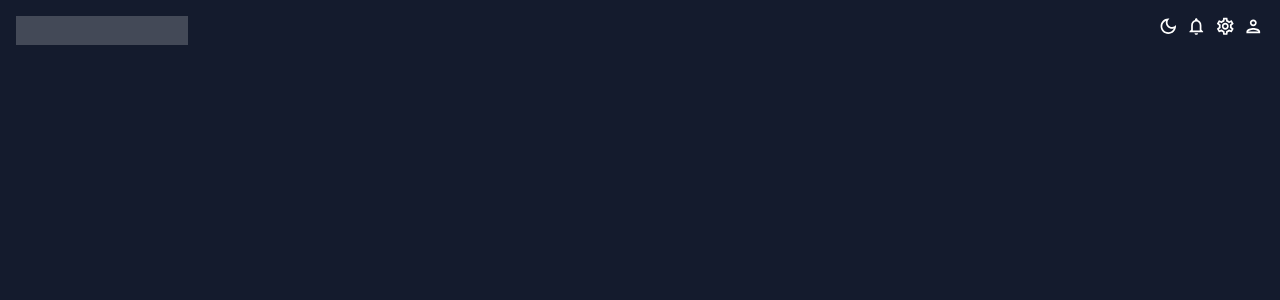
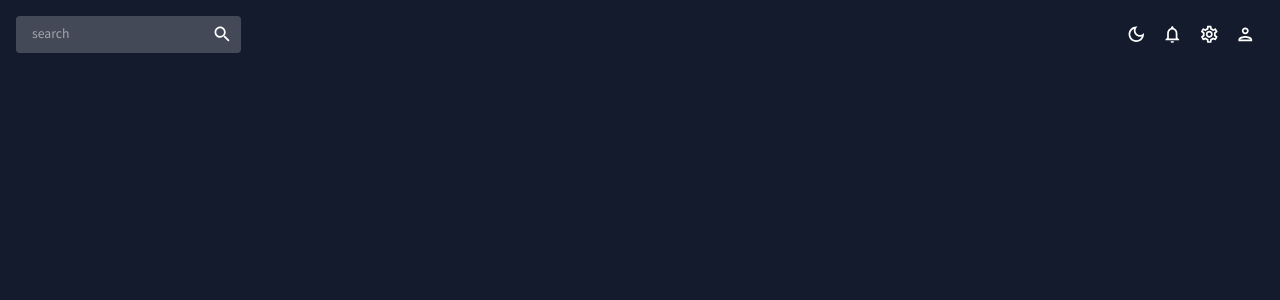
Before and after one commit to windyzhang777/react-admin-dashboard, a React (Create React App) app: page / in a window 1280 px wide. Shown: the top 300 px of the page. Built offline with nearby package versions, Linux system fonts and the light colour scheme.

Commit message:
added IconButton and toggle mode func in topbar

```diff
--- a/src/scenes/global/Topbar.jsx
+++ b/src/scenes/global/Topbar.jsx
@@ -2,13 +2,15 @@ import DarkModeOutlinedIcon from "@mui/icons-material/DarkModeOutlined";
 import LightModeOutlinedIcon from "@mui/icons-material/LightModeOutlined";
 import NotificationsOutlinedIcon from "@mui/icons-material/NotificationsOutlined";
 import PersonOutlinedIcon from "@mui/icons-material/PersonOutlined";
+import SearchIcon from "@mui/icons-material/Search";
 import SettingsOutlinedIcon from "@mui/icons-material/SettingsOutlined";
-import { Box, InputBase, useTheme } from "@mui/material";
+import { Box, IconButton, useTheme } from "@mui/material";
+import InputBase from "@mui/material/InputBase";
 import React from "react";
 import UseColorModeContext from "../../hooks/useColorModeContext";
 import { tokens } from "../../theme";
 
-export default function Topbar({}) {
+export default function Topbar() {
   const theme = useTheme();
   const colors = tokens(theme.palette.mode);
   const { toggleColorMode } = UseColorModeContext();
@@ -16,22 +18,35 @@ export default function Topbar({}) {
   return (
     <Box display={"flex"} justifyContent={"space-between"} p={2}>
       {/* SEARCH BAR */}
-      <Box display={"flex"} bgcolor={colors.primary[400]}>
-        <InputBase />
+      <Box display={"flex"} bgcolor={colors.primary[400]} borderRadius={1}>
+        <InputBase sx={{ ml: 2, flex: 1 }} placeholder="search" />
+        <IconButton type="button" sx={{ p: 1 }}>
+          <SearchIcon />
+        </IconButton>
       </Box>
-      <Box display={"flex"} gap={1}>
+
+      {/* ICONS */}
+      <Box display={"flex"}>
         {/* DARK/LIGHT MODE */}
+        <IconButton onClick={toggleColorMode}>
           {theme.palette.mode === "dark" ? (
             <DarkModeOutlinedIcon />
           ) : (
             <LightModeOutlinedIcon />
           )}
+        </IconButton>
         {/* NOTIFICATION */}
+        <IconButton>
           <NotificationsOutlinedIcon />
+        </IconButton>
         {/* SETTINGS */}
+        <IconButton>
           <SettingsOutlinedIcon />
+        </IconButton>
         {/* USER */}
+        <IconButton>
           <PersonOutlinedIcon />
+        </IconButton>
       </Box>
     </Box>
   );
```
Lines whose indentation alone changed are shown as unchanged.
